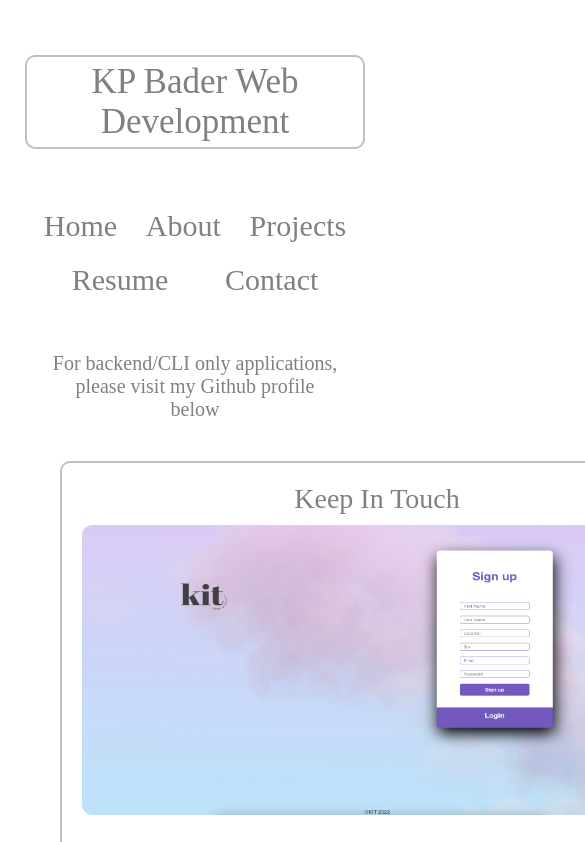
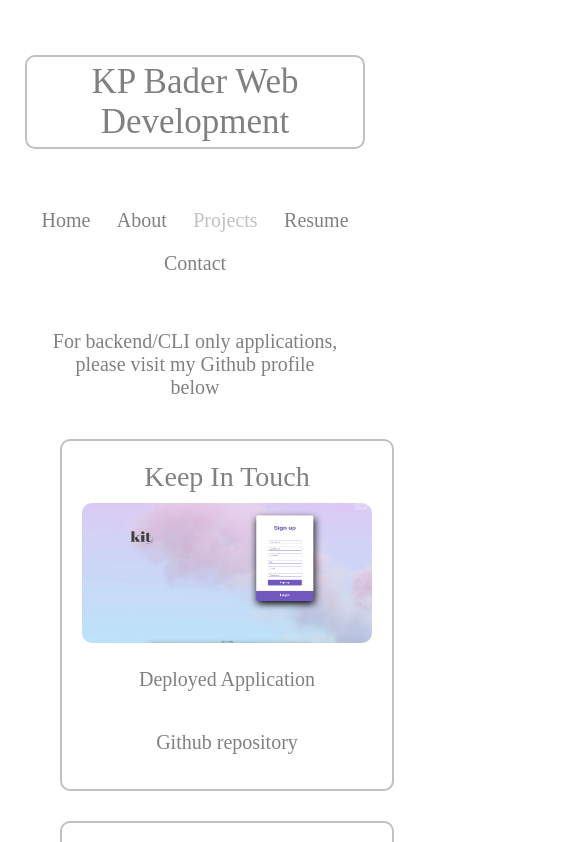
Before and after one commit to kpbader/kpb-portfolio-by-react, a React (Create React App) app: page /Projects in a window 390 px wide. Shown: the top 842 px of the page, 585 px wide, since content can reach past the window. Built offline with nearby package versions, Linux system fonts and the light colour scheme.

Commit message:
highlighted tabs effect implemented

```diff
--- a/package.json
+++ b/package.json
@@ -10,6 +10,7 @@
     "react": "^18.1.0",
     "react-dom": "^18.1.0",
     "react-pdf": "^5.7.2",
+    "react-responsive": "^9.0.0-beta.8",
     "react-router-dom": "^6.3.0",
     "react-scripts": "5.0.1",
     "web-vitals": "^2.1.4"
--- a/src/components/About/about.css
+++ b/src/components/About/about.css
@@ -29,53 +29,31 @@
     font-weight: lighter;
   }
 
-  @media screen and (max-width: 480px) {
-    #about {
-      /* padding-right: 100px; */
-      display: flex;
-    justify-content: center;
-    }
-
-    #about-container p {
-      font-size: 15px;
-      margin: 0px;
-    padding: 0px;
-    }
 
 
-    .selfie img{
-      margin: 5px;
-      height: 200px;
-      width: 160px;
-      /* margin: 30px; */
-    }
 
-    #about-container{
-      width: 300px;
-      height: 700px;
-      display: flex;
-      flex-wrap: wrap;
-    justify-content: center;
+  /* @media screen and (max-width: 414px) and (max-height: 915px) {
 
-    }
-  }
 
-  @media screen and (max-width: 820px) {
+
     .selfie img {
-      height: 300px;
-      width: 235px;
+      height: 0px;
+      width: 0px;
       margin: 0px;
   }
 
   #about-container{
     display: flex;
     flex-wrap: wrap;
-    height: 900px;
+    height: 800px;
   }
 
   #about-container p {
-    font-size: 20px;
+    font-size: 18px;
+    margin-top: 0px;
+    text-align: center;
+    padding: 0px;
     margin-top: 0px;
   }
 
-}
+} */
--- a/src/components/Nav/nav.css
+++ b/src/components/Nav/nav.css
@@ -33,20 +33,9 @@
     color: var(--tertiary-color);
   }
 
-  @media screen and (max-width: 414px) and (max-height: 896px) {
+
+  @media screen and (max-width: 912px) and (max-height: 1368px) {
     #nav-titles a{
       font-size: 20px;
     }
   }
-
-  @media screen and (max-width: 912px) and (max-height: 1368px) {
-    #nav-titles a{
-      font-size: 30px;
-    }
-  }
-
-  /* @media screen and (max-width: 820px) {
-    #nav-titles a{
-      font-size: 30px;
-    }
-  } */
--- a/src/components/Nav/nav.js
+++ b/src/components/Nav/nav.js
@@ -6,14 +6,24 @@ function Nav() {
         const location = useLocation()
         console.log(location.pathname);
 
+        const selectedTab = location.pathname;
+
+        function activeTab(path) {
+            if (selectedTab !== path) {
+                return;
+            } else {
+                return {color: "silver"}
+            }
+        }
+
     return (
         <section id="nav-titles">
             <ul id="title-list">
-            <Link to="/kpb-portfolio-by-react" className="title">Home</Link>
-            <Link to="/About" className="title">About</Link>
-            <Link to="/Projects" className="title">Projects</Link>
-            <Link to="/Resume" className="title">Resume</Link>
-            <Link to="/Contact" className="title">Contact</Link>
+            <Link to="/kpb-portfolio-by-react" style={activeTab("/kpb-portfolio-by-react")}  className="title">Home</Link>
+            <Link to="/About" style={activeTab("/About")} className="title">About</Link>
+            <Link to="/Projects" style={activeTab("/Projects")} className="title">Projects</Link>
+            <Link to="/Resume" style={activeTab("/Resume")} className="title">Resume</Link>
+            <Link to="/Contact" style={activeTab("/Contact")} className="title">Contact</Link>
             </ul>
         </section>
     )
--- a/src/components/Projects/projects.css
+++ b/src/components/Projects/projects.css
@@ -266,43 +266,6 @@
   border-radius: 15px;
 }
 
-@media screen and (max-width: 480px) {
-  #projects p {
-    font-size: 20px;
-    text-align: center;
-  }
-
-  .kit-image {
-    height: 150px;
-    width: 300px;
-  }
-
-  .note-taker {
-    height: 150px;
-    width: 300px;
-  }
-
-  .weather {
-    height: 150px;
-    width: 250px;
-  }
-
-  .quiz {
-    height: 150px;
-    width: 250px;
-  }
-
-  .workday {
-    height: 150px;
-    width: 250px;
-  }
-
-  .password {
-    height: 150px;
-    width: 250px;
-  }
-}
-
 @media screen and (max-width: 820px) {
   #projects p {
     font-size: 20px;
@@ -364,3 +327,40 @@
     font-size: 20px;
   }
 }
+
+  @media screen and (max-width: 480px) {
+  #projects p {
+    font-size: 20px;
+    text-align: center;
+  }
+
+  .kit-image {
+    height: 150px;
+    width: 300px;
+  }
+
+  .note-taker {
+    height: 150px;
+    width: 300px;
+  }
+
+  .weather {
+    height: 150px;
+    width: 250px;
+  }
+
+  .quiz {
+    height: 150px;
+    width: 250px;
+  }
+
+  .workday {
+    height: 150px;
+    width: 250px;
+  }
+
+  .password {
+    height: 150px;
+    width: 250px;
+  }
+}
```
Also changed, not shown: 1 other file (tests, documents, lock files or other folders).
